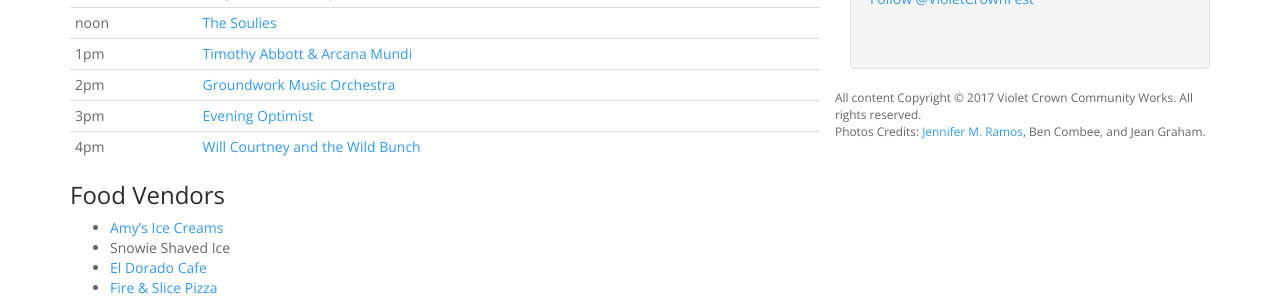
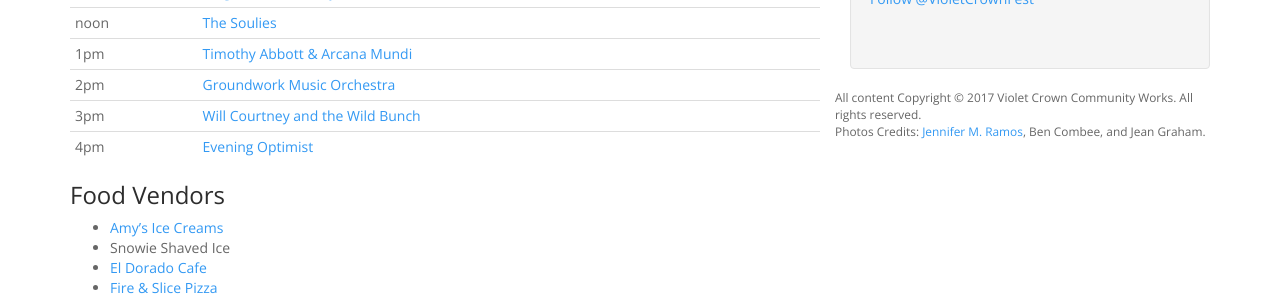
Before and after one commit to vccw/vccw.github.io, a Jekyll site: the page built from vcf_2017.md, in a window 1280 px wide. Shown: the part 588-888 px from the top of the page. Built offline with Jekyll 4.4.1, drawn with Linux system fonts in a browser that asks for light colours; comment, search, counter and statistics services are not loaded.

Commit message:
switch times

```diff
--- a/vcf_2017.md
+++ b/vcf_2017.md
@@ -33,8 +33,8 @@
 | noon | [The Soulies](https://www.facebook.com/thesouliesband/) |
 |  1pm | [Timothy Abbott & Arcana Mundi](https://www.facebook.com/Timothy-Abbott-Arcana-Mundi-247038178712386/)|
 |  2pm | [Groundwork Music Orchestra](http://www.groundworkmusic.org/) |
-|  3pm | [Evening Optimist](https://www.facebook.com/eveningoptimist/) |
-|  4pm | [Will Courtney and the Wild Bunch](https://www.willcourtneymusic.com/) |
+|  3pm | [Will Courtney and the Wild Bunch](https://www.willcourtneymusic.com/) |
+|  4pm | [Evening Optimist](https://www.facebook.com/eveningoptimist/) |
 {:.table .table-condensed}
 
 ### Food Vendors
```
